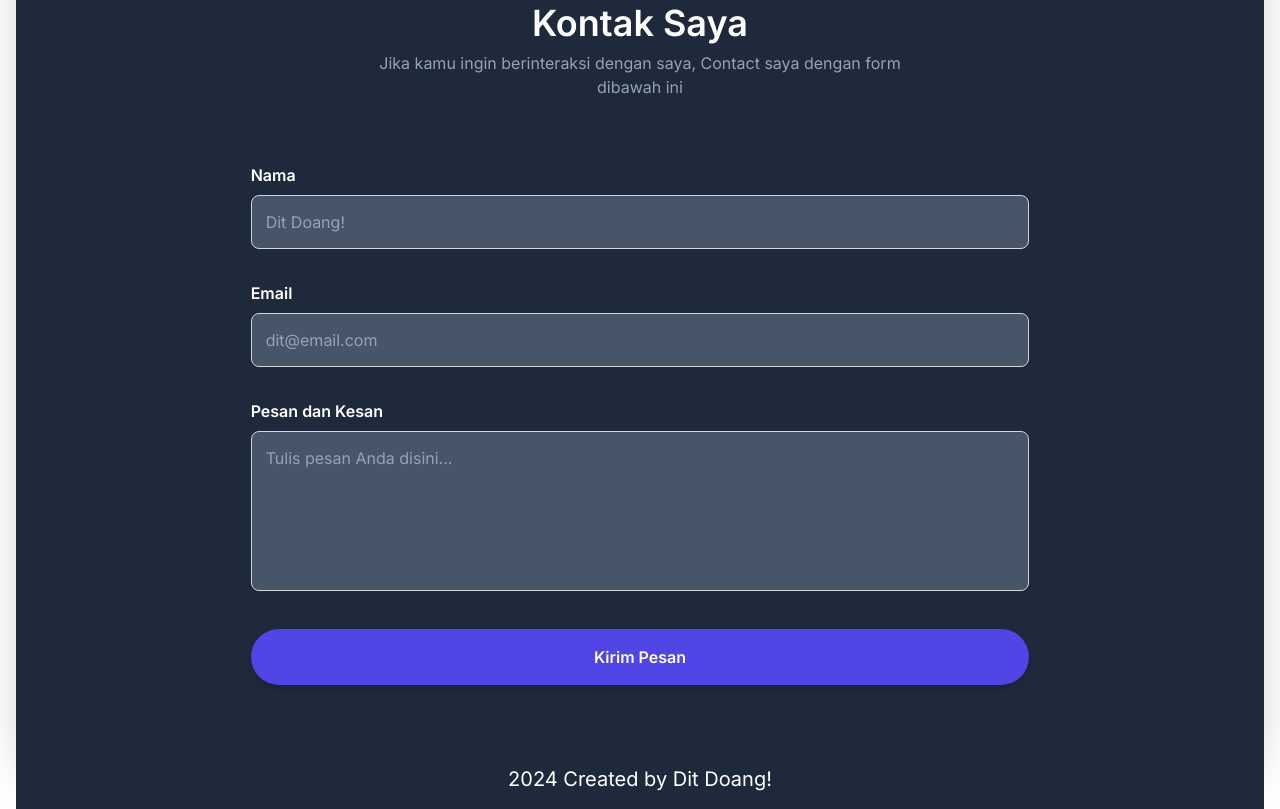
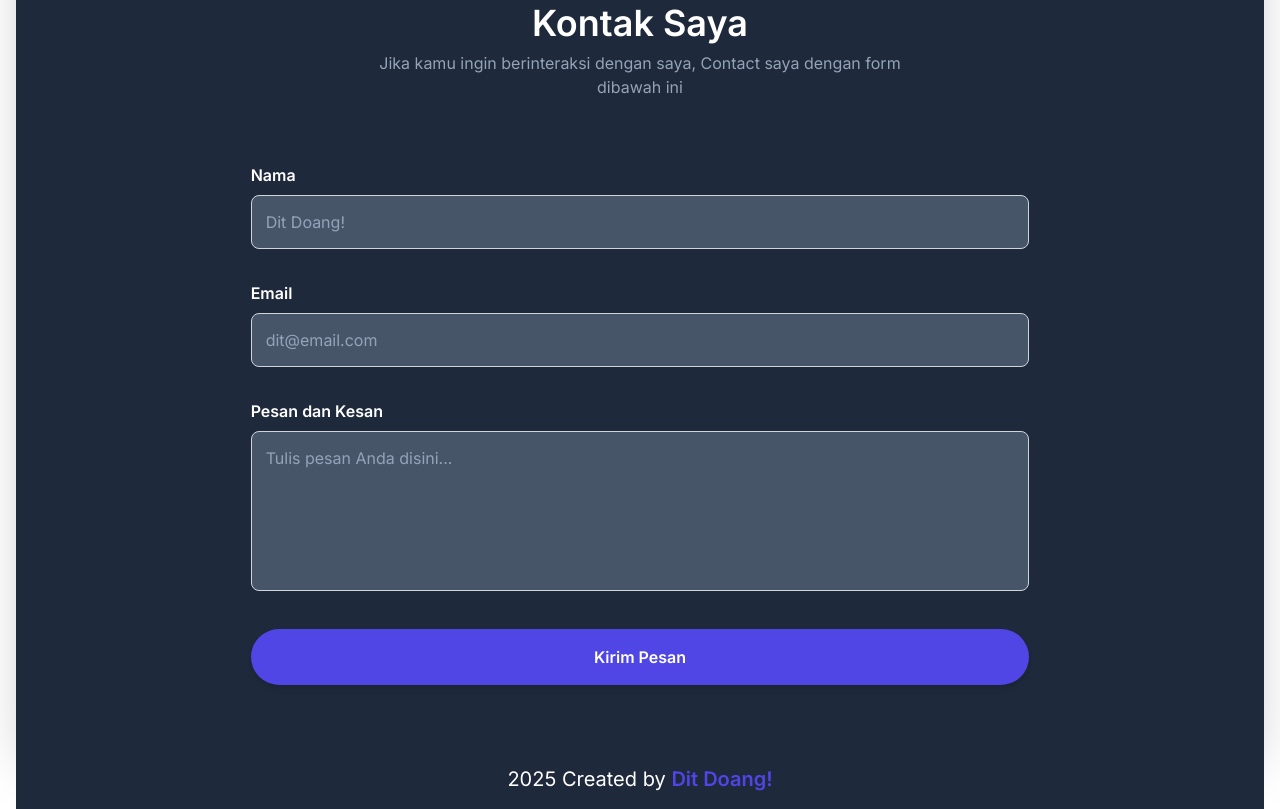
Before and after one commit to ditlabs/rdityaa.github.io, a plain HTML site: page index.html in a window 1280 px wide. Shown: the part 3721-4530 px from the top of the page. Drawn offline with nearby package versions, Linux system fonts and the light colour scheme.

Commit message:
add copyright link

```diff
--- a/index.html
+++ b/index.html
@@ -325,7 +325,7 @@
      </section>
 
      <!-- Footer -->
-     <footer class="text-white bg-slate-800 w-full text-xl text-center py-4">2024 Created by Dit Doang!</footer>
+     <footer class="text-white bg-slate-800 w-full text-xl text-center py-4">2025 Created by <a class="font-semibold text-indigo-600" href="https://instagram.com/rise.dit" target="_blank">Dit Doang!</a></footer>
 
      <!-- Tracker Do.my.id -->
      <script type="module" src="https://cdn.jsdelivr.net/gh/domyid/tracker@latest/index.js"></script>
```
